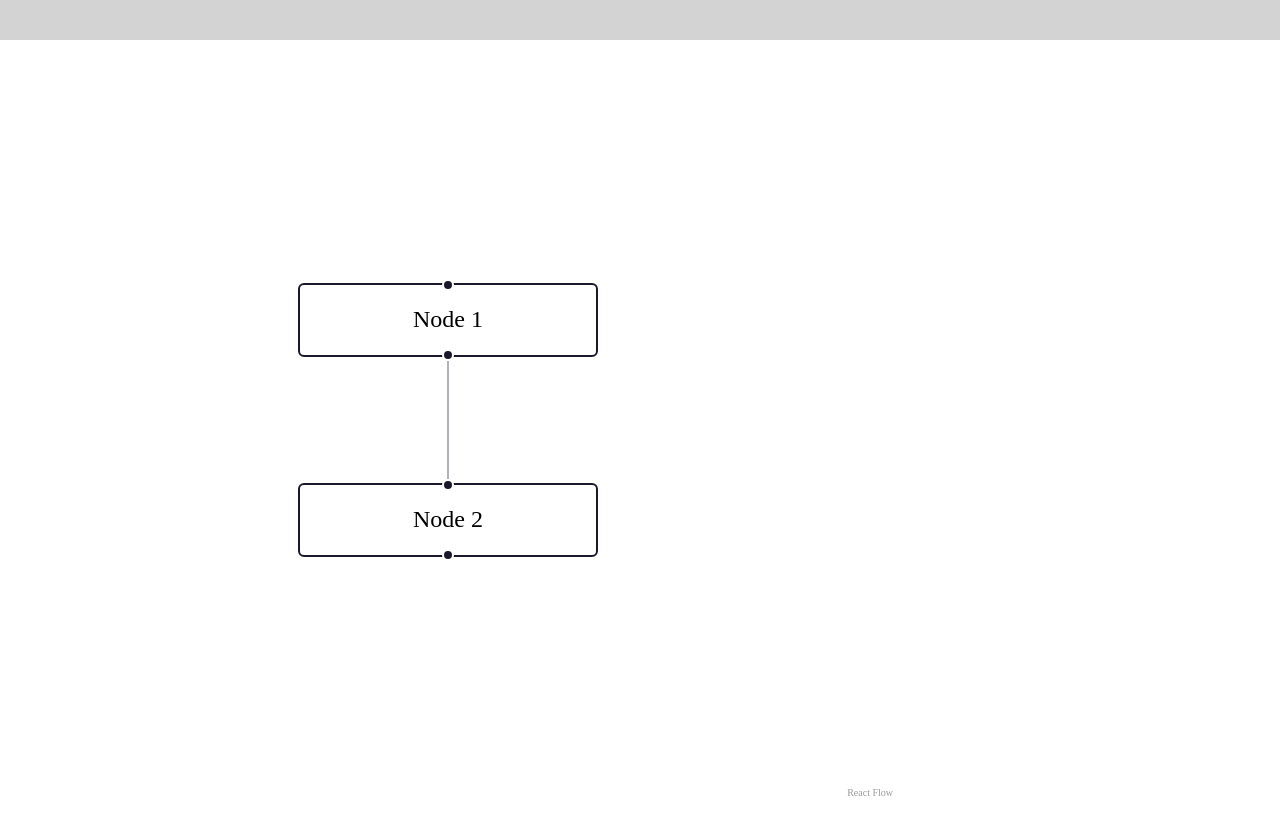
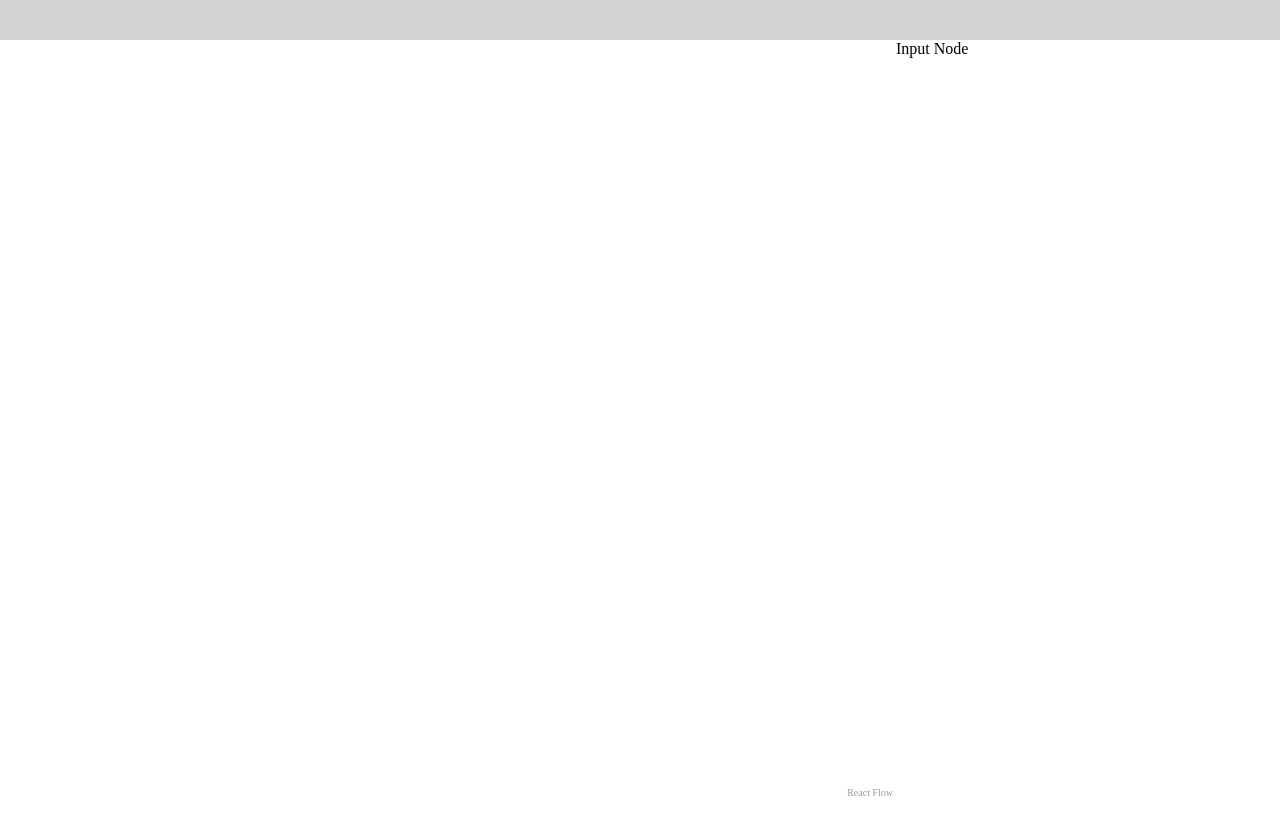
Before and after one commit to DNA5769/bitespeed-frontend-task, a React (Create React App) app: page / in a window 1280 px wide. Shown: the top 834 px of the page. After the commit the page ends 800 px from the top, so only its background shows below. Built offline with nearby package versions, Linux system fonts and the light colour scheme.

Commit message:
Implemented drag n drop node creation

```diff
--- a/public/index.html
+++ b/public/index.html
@@ -24,7 +24,7 @@
       work correctly both with client-side routing and a non-root public URL.
       Learn how to configure a non-root public URL by running `npm run build`.
     -->
-    <title>React App</title>
+    <title>Bitespeed Frontend Task</title>
   </head>
   <body>
     <noscript>You need to enable JavaScript to run this app.</noscript>
--- a/src/App.js
+++ b/src/App.js
@@ -1,32 +1,60 @@
 import { useState, useCallback } from 'react';
-import { ReactFlow, applyNodeChanges, applyEdgeChanges, addEdge } from '@xyflow/react';
+import { ReactFlow, applyNodeChanges, applyEdgeChanges, addEdge,
+  useReactFlow,
+  useNodesState,
+  useEdgesState,
+} from '@xyflow/react';
 import '@xyflow/react/dist/style.css';
 import './App.css'
 import Sidebar from './Sidebar';
 import Header from './Header';
+import { useDnD } from './DnDContext';
 
 const initialNodes = [
-  { id: 'n1', position: { x: 0, y: 0 }, data: { label: 'Node 1' } },
-  { id: 'n2', position: { x: 0, y: 100 }, data: { label: 'Node 2' } },
+  // { id: 'n1', position: { x: 0, y: 0 }, data: { label: 'Node 1' } },
+  // { id: 'n2', position: { x: 0, y: 100 }, data: { label: 'Node 2' } },
 ];
-const initialEdges = [{ id: 'n1-n2', source: 'n1', target: 'n2' }];
+const initialEdges = [
+  // { id: 'n1-n2', source: 'n1', target: 'n2' }
+];
 
 export default function App() {
-  const [nodes, setNodes] = useState(initialNodes);
-  const [edges, setEdges] = useState(initialEdges);
+  const [nodes, setNodes, onNodesChange] = useNodesState(initialNodes);
+  const [edges, setEdges, onEdgesChange] = useEdgesState([]);
+  const { screenToFlowPosition } = useReactFlow();
+  const [nodeId, setNodeId] = useDnD();
 
-  const onNodesChange = useCallback(
-    (changes) => setNodes((nodesSnapshot) => applyNodeChanges(changes, nodesSnapshot)),
-    [],
-  );
-  const onEdgesChange = useCallback(
-    (changes) => setEdges((edgesSnapshot) => applyEdgeChanges(changes, edgesSnapshot)),
-    [],
-  );
   const onConnect = useCallback(
     (params) => setEdges((edgesSnapshot) => addEdge(params, edgesSnapshot)),
     [],
   );
+
+  const onDragOver = useCallback((event) => {
+    event.preventDefault();
+    event.dataTransfer.dropEffect = 'move';
+  }, []);
+
+  const onDrop = useCallback(
+    (event) => {
+      event.preventDefault();
+      const position = screenToFlowPosition({
+        x: event.clientX,
+        y: event.clientY,
+      });
+      const newNode = {
+        id: `n${nodeId}`,
+        position,
+        data: { label: `...` },
+      };
+      setNodeId(nodeId+1);
+      setNodes((nds) => nds.concat(newNode));
+    },
+    [screenToFlowPosition, nodeId],
+  );
+
+  const onDragStart = event => {
+    event.dataTransfer.effectAllowed = 'move';
+  };
 
   return (
     <div className='app'>
@@ -39,6 +67,9 @@ export default function App() {
             onNodesChange={onNodesChange}
             onEdgesChange={onEdgesChange}
             onConnect={onConnect}
+            onDrop={onDrop}
+            onDragStart={onDragStart}
+            onDragOver={onDragOver}
             fitView
           />
         </div>
--- /dev/null
+++ b/src/DnDContext.js
@@ -0,0 +1,19 @@
+import { createContext, useContext, useState } from 'react';
+
+const DnDContext = createContext([null, (_) => {}]);
+
+export const DnDProvider = ({ children }) => {
+  const [nodeId, setNodeId] = useState(1);
+
+  return (
+    <DnDContext.Provider value={[nodeId, setNodeId]}>
+      {children}
+    </DnDContext.Provider>
+  );
+}
+
+export default DnDContext;
+
+export const useDnD = () => {
+  return useContext(DnDContext);
+}
--- a/src/Sidebar.js
+++ b/src/Sidebar.js
@@ -1,11 +1,15 @@
 import React from 'react';
 
-const Sidebar = () => {
+export default () => {
+  const onDragStart = event => {
+    event.dataTransfer.effectAllowed = 'move';
+  };
+
   return (
-    <div className='sidebar'>
-
-    </div>
+    <aside>
+      <div className="dndnode input" onDragStart={(event) => onDragStart(event)} draggable>
+        Input Node
+      </div>
+    </aside>
   );
-}
-
-export default Sidebar;
+};
--- a/src/index.js
+++ b/src/index.js
@@ -1,11 +1,17 @@
 import React from 'react';
 import ReactDOM from 'react-dom/client';
 import App from './App';
+import { ReactFlowProvider } from '@xyflow/react';
+import { DnDProvider } from './DnDContext';
 
 const root = ReactDOM.createRoot(document.getElementById('root'));
 root.render(
   <React.StrictMode>
-    <App />
+    <ReactFlowProvider>
+      <DnDProvider>
+        <App />
+      </DnDProvider>
+    </ReactFlowProvider>
   </React.StrictMode>
 );
 
```
Lines whose indentation alone changed are shown as unchanged.
